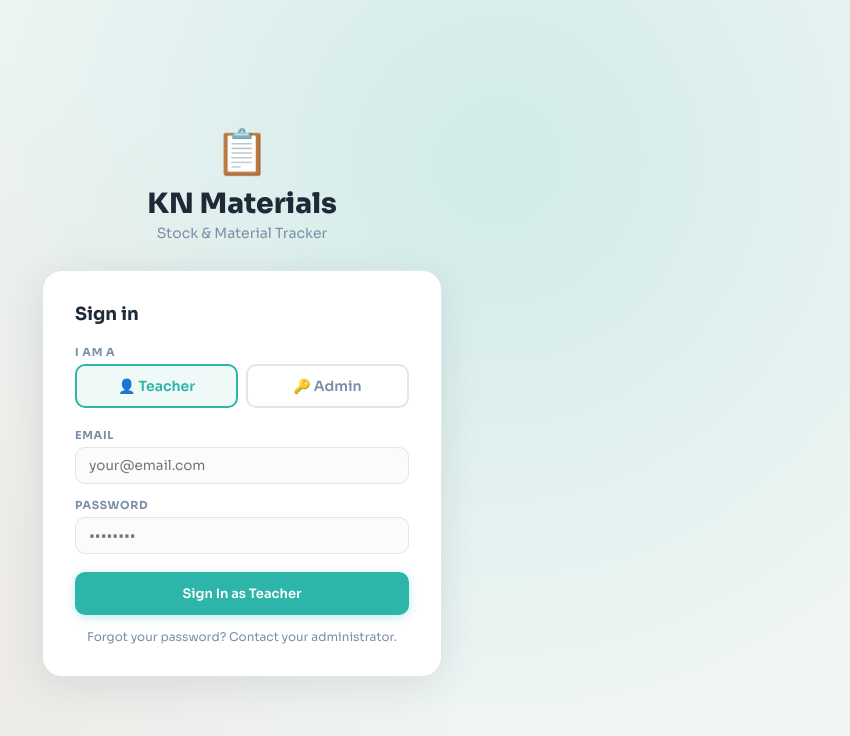
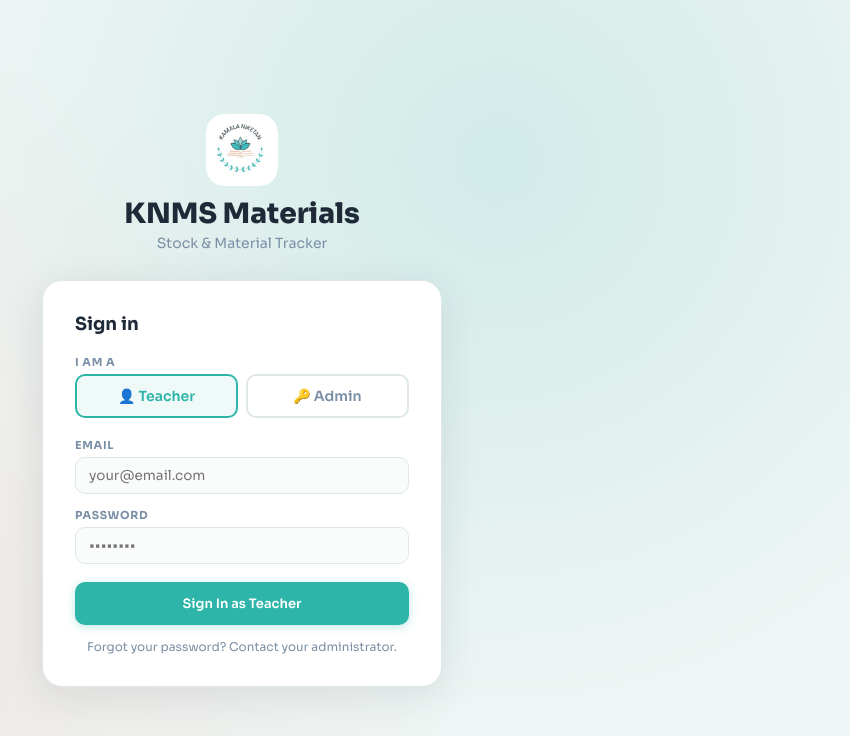
Before and after one commit to Darshni06/knms-stock, a React (Vite) app: page / in a window 1280 px wide. Shown: the top 736 px of the page, without its empty margins (398-1248 px from the left). Built offline with nearby package versions, Linux system fonts and the light colour scheme; no server answers.

Commit message:
Full project commit: all files re-staged and updated

```diff
--- a/index.html
+++ b/index.html
@@ -4,7 +4,7 @@
     <meta charset="UTF-8" />
     <link rel="icon" type="image/svg+xml" href="/vite.svg" />
     <meta name="viewport" content="width=device-width, initial-scale=1.0" />
-    <title>KN Materials — Stock Tracker</title>
+    <title>KNMS Materials — Stock Tracker</title>
   </head>
   <body>
     <div id="root"></div>
--- a/src/components/UI.jsx
+++ b/src/components/UI.jsx
@@ -95,9 +95,14 @@ export function AppSidebar({ role, active, onNav, onLogout, name, className }) {
     <div className="sidebar">
       <div style={{ padding: "26px 22px 18px", borderBottom: "1px solid rgba(255,255,255,.1)" }}>
         <div style={{ display: "flex", alignItems: "center", gap: 10, marginBottom: 8 }}>
-          <div style={{ width: 38, height: 38, borderRadius: 10, background: "rgba(44,181,168,.25)", display: "flex", alignItems: "center", justifyContent: "center", fontSize: 20 }}>📋</div>
+          <div style={{ width: 38, height: 38, borderRadius: 10, background: "rgba(44,181,168,.25)", display: "flex", alignItems: "center", justifyContent: "center", overflow: "hidden" }}>
+            <img src="/assets/logo.png" alt="KNMS Logo"
+              style={{ width: 38, height: 38, objectFit: "cover", borderRadius: 10 }}
+              onError={e => { e.target.style.display = "none"; e.target.parentNode.innerHTML = "📋"; }}
+            />
+          </div>
           <div>
-            <div style={{ fontWeight: 800, fontSize: 14, color: "white", letterSpacing: .3 }}>KN Materials</div>
+            <div style={{ fontWeight: 800, fontSize: 14, color: "white", letterSpacing: .3 }}>KNMS Materials</div>
             <div style={{ fontSize: 11, color: "rgba(255,255,255,.45)", fontWeight: 500 }}>Stock Tracker</div>
           </div>
         </div>
--- a/src/firebase/services.js
+++ b/src/firebase/services.js
@@ -188,7 +188,7 @@ export const getIssuesForClass = async (classId) => {
 };
 
 export const getAllIssues = async () => {
-  const CLASSES = ["PP-2","PP-3","PP-4","PP-5","PP-6","PP-7","PP-8","PP-9","PP-10"];
+  const CLASSES = ["PP-1","PP-2","PP-3","PP-4","PP-5","PP-6","PP-7","PP-8","PP-9","PP-10","Store","KK"];
   const cats = await getCategories();
   const issues = [];
   for (const cat of cats) {
--- a/src/pages/LoginPage.jsx
+++ b/src/pages/LoginPage.jsx
@@ -37,8 +37,13 @@ export default function LoginPage() {
     }}>
       <div style={{ width: "100%", maxWidth: 400 }}>
         <div style={{ textAlign: "center", marginBottom: 28 }}>
-          <div style={{ fontSize: 44, marginBottom: 6 }}>📋</div>
-          <div style={{ fontSize: 28, fontWeight: 800, color: T.slate }}>KN Materials</div>
+          <div style={{ width: 72, height: 72, borderRadius: 18, background: "rgba(44,181,168,.12)", margin: "0 auto 10px", display: "flex", alignItems: "center", justifyContent: "center", overflow: "hidden" }}>
+            <img src="/assets/logo.png" alt="KNMS Logo"
+              style={{ width: 72, height: 72, objectFit: "cover", borderRadius: 18 }}
+              onError={e => { e.target.style.display = "none"; e.target.parentNode.innerHTML = "📋"; }}
+            />
+          </div>
+          <div style={{ fontSize: 28, fontWeight: 800, color: T.slate }}>KNMS Materials</div>
           <div style={{ fontSize: 14, color: T.muted, marginTop: 3 }}>Stock & Material Tracker</div>
         </div>
 
--- a/src/utils/theme.js
+++ b/src/utils/theme.js
@@ -18,7 +18,7 @@ export const FLAG_META = {
   repair:   { icon: "🔧", label: "Repair Needed",  color: "#553C9A", bg: "rgba(85,60,154,.1)"   },
 };
 
-export const CLASSES = ["PP-2","PP-3","PP-4","PP-5","PP-6","PP-7","PP-8","PP-9","PP-10"];
+export const CLASSES = ["PP-1","PP-2","PP-3","PP-4","PP-5","PP-6","PP-7","PP-8","PP-9","PP-10","Store","KK"];
 
 export const GLOBAL_CSS = `
   @import url('https://fonts.googleapis.com/css2?family=Sora:wght@300;400;500;600;700;800&family=DM+Mono:wght@400;500&display=swap');
```
Also changed, not shown: public/assets/logo.png (added).
